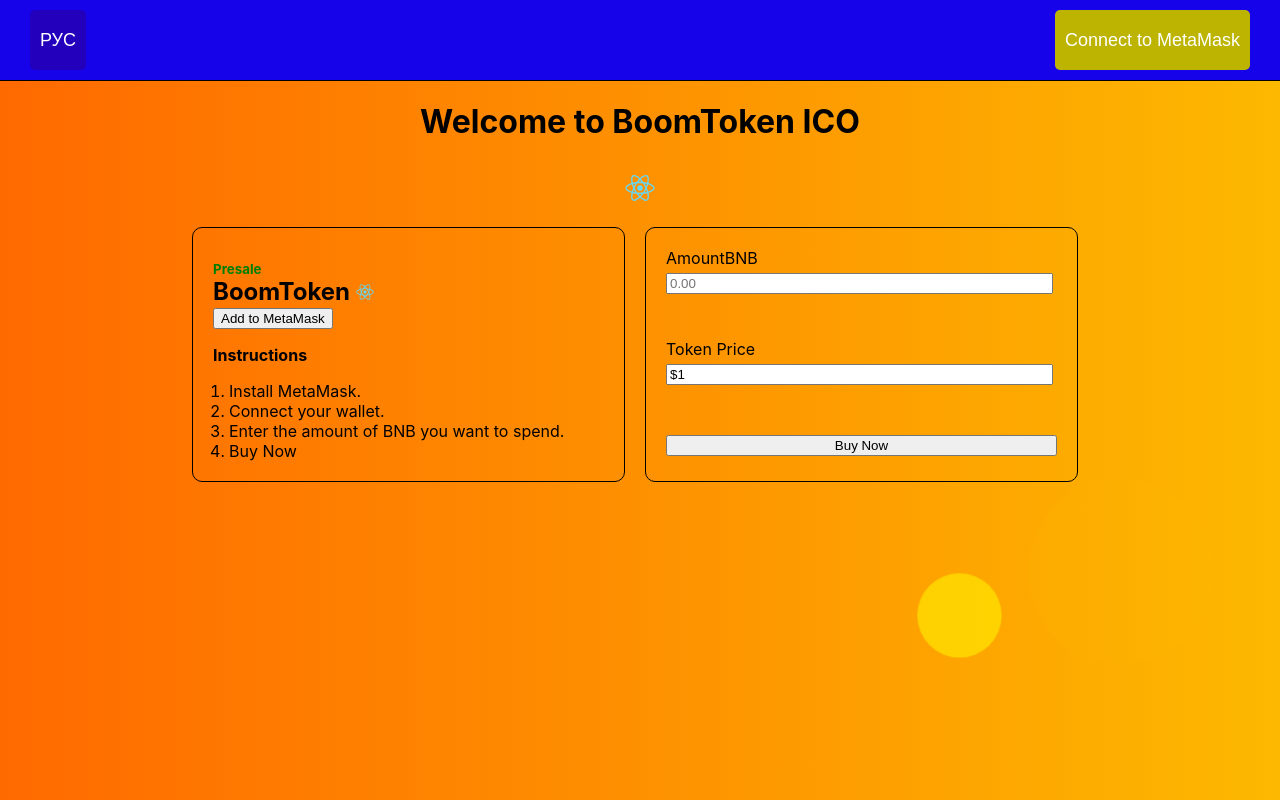
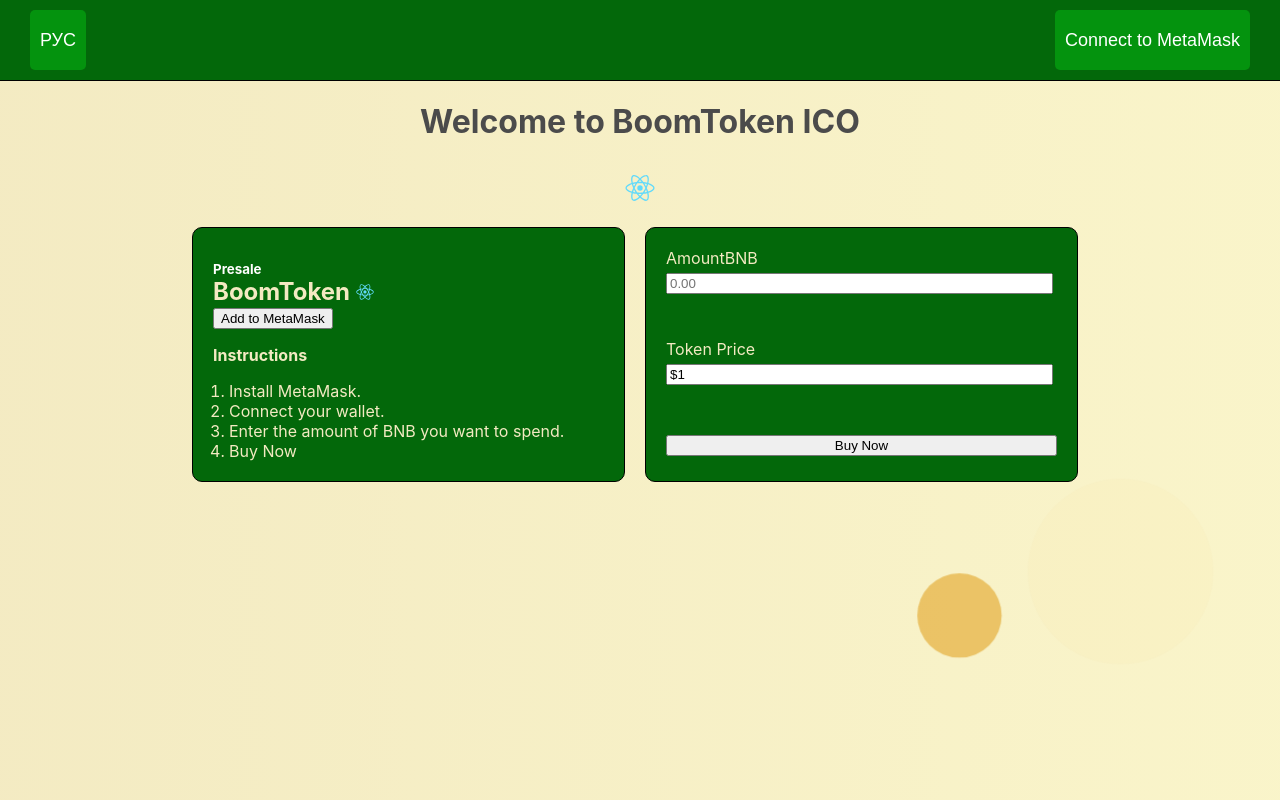
Before and after one commit to Endeavour-Innovations-Inc/Metacraft, a React (Create React App) app: page / in a window 1280 px wide. Built offline with nearby package versions, Linux system fonts and the light colour scheme.

Commit message:
Way better UI, bug for explosions being on top of header

```diff
--- a/src/App.css
+++ b/src/App.css
@@ -16,13 +16,15 @@
   margin: 0;
   padding: 0;
   overflow: auto;
+  color: #f3eac2; /* cream yellow */
 }
 
 .App {
+  color: #f3eac2; /* cream yellow */
   min-height: 100vh;
   position: relative;
   text-align: center;
-  background: linear-gradient(270deg, #fbff00, #ff6200);
+  background: linear-gradient(270deg, #fffdd0, #f3eac2);
   background-size: 200% 200%;
   animation: animatedBackground 10s linear infinite;
 }
@@ -36,6 +38,10 @@
 .App-logo {
   height: 40vmin;
   pointer-events: none;
+}
+
+.dark-text {
+  color: #4B4B4B; /* or #4B4B4B for charcoal */
 }
 
 .token-icon {
@@ -61,7 +67,7 @@
   align-items: right;
   padding: 0 20px;
   border-bottom: 1px solid #000000;
-  background-color: #1603e9;
+  background-color: #03680a;
 }
 
 .accountInfo {
@@ -80,7 +86,7 @@
 }
 
 .languageButton {
-  background-color: #2200bc;
+  background-color: #04930e;
 }
 
 .languageButton:hover {
@@ -89,7 +95,7 @@
 }
 
 .connectButton {
-  background-color: rgb(189, 179, 1);
+  background-color: #04930e;
 }
 
 .connectButton:hover {
@@ -110,7 +116,7 @@
 }
 
 .green-text {
-  color: green;
+  color: rgb(255, 255, 255);
 }
 
 .presale-container h2, .presale-container h3 {
@@ -174,6 +180,9 @@
   border: 1px solid #000;
   border-radius: 10px;
   height: auto;
+  position: relative; /* Needed for z-index to take effect */
+  z-index: 2; /* Higher z-index */
+  background-color: #03680a; /* Dark green background */
 }
 
 .presale-container {
--- a/src/App.js
+++ b/src/App.js
@@ -95,7 +95,7 @@
         )}
       </div>
       <div className="main">
-        <h1>{t.welcome}</h1>
+      <h1 className="dark-text">{t.welcome}</h1>
         <img src={logo} alt="Token Icon" className="token-icon" />
         <div className="info-container">
           <div className="presale-container rounded-rect">
--- a/src/explosion/Explosion.css
+++ b/src/explosion/Explosion.css
@@ -1,8 +1,9 @@
 .explosion {
     position: fixed;
     border-radius: 50%;
-    background: #ff0;
+    background: #dd9506;
     animation: explosion 2s forwards;
+    z-index: 1; /* Lower z-index */
   }
 
   @keyframes explosion {
```
